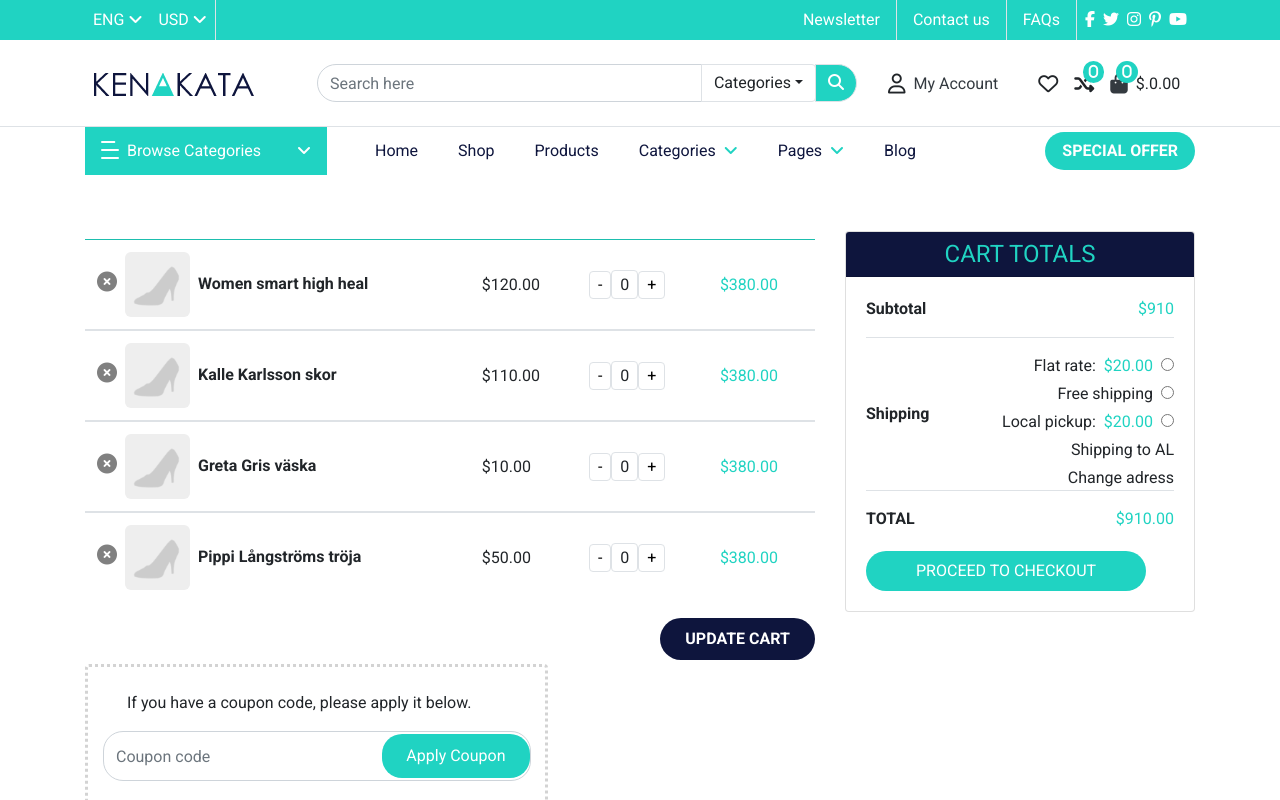
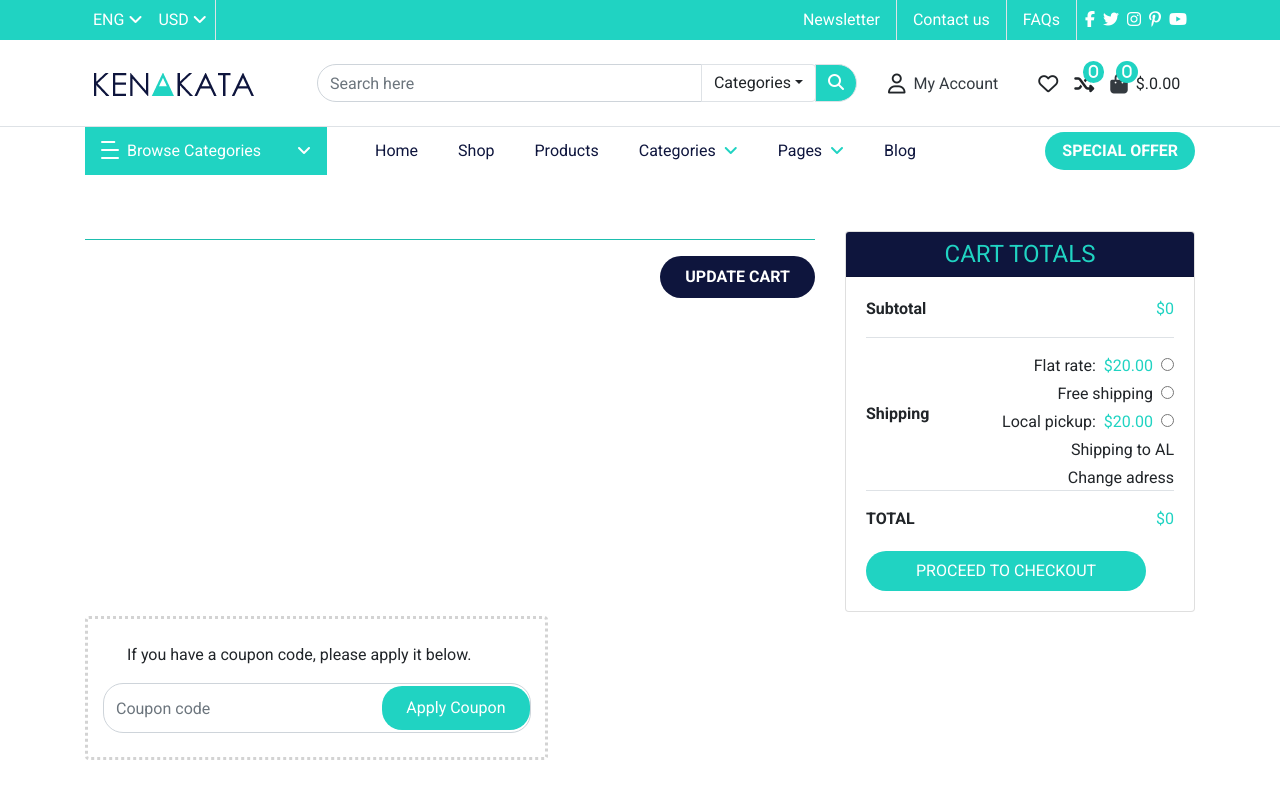
Before and after one commit to Joacim10/eShop, a Vue app: page /shoppingcart in a window 1280 px wide. Shown: the top 800 px of the page. Built offline with nearby package versions, Linux system fonts and the light colour scheme.

Commit message:
shoppingcart1

```diff
--- a/public/index.html
+++ b/public/index.html
@@ -21,7 +21,7 @@
     <div id="app"></div>
     <!-- built files will be auto injected -->
     <script src="https://code.jquery.com/jquery-3.3.1.slim.min.js" integrity="sha384-q8i/X+965DzO0rT7abK41JStQIAqVgRVzpbzo5smXKp4YfRvH+8abtTE1Pi6jizo" crossorigin="anonymous"></script>
-<script src="https://cdnjs.cloudflare.com/ajax/libs/popper.js/1.14.7/umd/popper.min.js" integrity="sha384-UO2eT0CpHqdSJQ6hJty5KVphtPhzWj9WO1clHTMGa3JDZwrnQq4sF86dIHNDz0W1" crossorigin="anonymous"></script>
+  <script src="https://cdnjs.cloudflare.com/ajax/libs/popper.js/1.14.7/umd/popper.min.js" integrity="sha384-UO2eT0CpHqdSJQ6hJty5KVphtPhzWj9WO1clHTMGa3JDZwrnQq4sF86dIHNDz0W1" crossorigin="anonymous"></script>
 <script src="https://stackpath.bootstrapcdn.com/bootstrap/4.3.1/js/bootstrap.min.js" integrity="sha384-JjSmVgyd0p3pXB1rRibZUAYoIIy6OrQ6VrjIEaFf/nJGzIxFDsf4x0xIM+B07jRM" crossorigin="anonymous"></script>
 
  <!-- Owl -->
--- a/src/components/Navbar/BottomNavbar.vue
+++ b/src/components/Navbar/BottomNavbar.vue
@@ -19,13 +19,13 @@
                             <li class="nav-item active ml-4 mt-1">
                                 <router-link class="nav-link darkBlue active" to="/">Home <span class="sr-only">(current)</span></router-link>
                             </li>
-                            <li class="nav-item dropdown ml-4 mt-1">
-                                <router-link class="nav-link darkBlue " to="/shop" id="navbarDropdown" role="button" data-toggle="dropdown" aria-haspopup="true" aria-expanded="false">
+                            <li class="nav-item  ml-4 mt-1">
+                                <router-link class="nav-link darkBlue " to="/shop">
                                     Shop  </router-link>
 
                             </li>
-                            <li class="nav-item dropdown ml-4 mt-1">
-                                <router-link class="nav-link darkBlue " to="/products" id="navbarDropdown" role="button" data-toggle="dropdown" aria-haspopup="true" aria-expanded="false">
+                            <li class="nav-item  ml-4 mt-1">
+                                <router-link class="nav-link darkBlue " to="/products">
                                     Products </router-link>
 
                             </li>
--- a/src/components/Navbar/MiddleNavbar.vue
+++ b/src/components/Navbar/MiddleNavbar.vue
@@ -35,7 +35,7 @@
         </i>
         <a>
           <router-link to="/shoppingcart"><i class="text-dark fa-lg ml-3 fas fa-shopping-bag position-relative">
-            <span class="badge themeBg rounded-pill badge-primary position-absolute badge__">0</span>
+            <span class="badge themeBg rounded-pill badge-primary position-absolute badge__">{{shoppingCartItemCount}}</span>
           </i> </router-link>
         </a>
         <span class="ml-2">$.0.00</span>
@@ -45,7 +45,12 @@
 </template>
 
 <script>
-export default {};
+import { mapGetters } from 'vuex'
+export default {
+  computed: {
+      ...mapGetters(['shoppingCartItemCount'])
+    }
+};
 </script>
 
 <style scoped>
--- a/src/components/ShoppingCart/ShoppingCartItems.vue
+++ b/src/components/ShoppingCart/ShoppingCartItems.vue
@@ -1,27 +1,33 @@
 <template>
   <div>
 
+
     <table class="table table-hover ">
-      <tbody v-for="info in object" :key="info">
+      <tbody  v-for="cartItem in shoppingCart" :key="cartItem._id" :cartItem="cartItem">
         <tr>
           <th scope="row">
-            <i class="fas fa-times-circle mr-2"></i>
 
-            <img src="/image/ShoppingCart/Group 1158.png" />
-            <span class="ml-2 verticalCenter">{{info.desc}}</span>
+
+            <button v-on:click.stop="deleteProductFromCart(cartItem.product._id)">X</button>
+
+
+
+             <img class="img-fluid imageWidth" :src="`${cartItem.product.image}`" alt="">
+            <span class="ml-2 verticalCenter">{{cartItem.product.name}}</span>
+
           </th>
           <td class=" bTop">
-            <span>{{info.price}}</span>
+            <span> ${{cartItem.product.price}}</span>
           </td>
 
           <td class="bTop">
-            <button class="border rounded px-2 bgWhite">-</button>
-            <span class="border bgWhite px-2 py-1 rounded">0</span>
-            <button class="bgWhite border px-2 rounded">+</button>
+            <button class="border rounded px-2 bgWhite" v-on:click.stop="decreaseQuantity(cartItem.product)">-</button>
+            <span class="border bgWhite px-2 py-1 rounded">{{cartItem.quantity}}</span>
+            <button class="bgWhite border px-2 rounded"  v-on:click.stop="increaseQuantity(cartItem.product)">+</button>
           </td>
 
           <td class="theme bTop">
-            <span>$380.00</span>
+            <span>${{ cartItem.product.price * cartItem.quantity}}</span>
           </td>
         </tr>
       </tbody>
@@ -35,8 +41,10 @@
 </template>
 
 <script>
+
+import { mapGetters, mapActions } from 'vuex'
 export default {
-data: () => {
+/*data: () => {
     return {
       object: [
         { desc: "Women smart high heal", price: "$120.00" },
@@ -44,13 +52,27 @@ data: () => {
         { desc: "Greta Gris väska", price: "$10.00" },
         { desc: "Pippi Långströms tröja", price: "$50.00" },
 
+      ]
+    };
+
+  },*/
+
+    methods: {
+         ...mapActions(["deleteProductFromCart", "increaseQuantity", "decreaseQuantity"]),
+
+
+
+    },
+
+ computed: {
+    ...mapGetters(["shoppingCart","product","shoppingCartItemCount", "shoppingCartTotal"])
+  }
 
 
 
 
-      ]
-    };
-  }
+
+
 }
 </script>
 
@@ -69,4 +91,9 @@ th, td {
   color: gray;
   font-size: 20px;
 }
+ .imageWidth {
+        width: 70px;
+
+
+    }
 </style>
--- a/src/components/ShoppingCart/ShoppingCartTotal.vue
+++ b/src/components/ShoppingCart/ShoppingCartTotal.vue
@@ -8,7 +8,7 @@
           <div class="card-body ">
             <div class="d-flex justify-content-between border-bottom">
                <p class="font-weight-bold"> Subtotal</p>
-               <p class="theme">$910</p>
+               <p class="theme">${{shoppingCartTotal}}</p>
             </div>
             <div class="d-flex justify-content-between border-bottom mt-3">
                <p class="font-weight-bold align-self-center"> Shipping</p>
@@ -16,12 +16,12 @@
                 <div class="d-flex justify-content-end">
                 <span class="mr-2">Flat rate: </span>
                  <span class="theme mr-2"> $20.00 </span>
-                 <span><input type="radio" aria-label="Radio button for following text input"></span><br>
+                 <span><input type="radio" aria-label="Radio button for following text input" id=""></span><br>
                  </div>
 
                  <div class="d-flex justify-content-end mt-1">
                  <span class="mr-2">Free shipping </span>
-                 <span><input type="radio" aria-label="Radio button for following text input"></span><br>
+                 <span><input type="radio" aria-label="Radio button for following text input" id="free"></span><br>
                  </div>
                  <div class="d-flex justify-content-end mt-1">
                  <span class="mr-2">Local pickup: </span>
@@ -41,18 +41,23 @@
             </div>
             <div class="d-flex justify-content-between mt-3">
                <p class="font-weight-bold"> TOTAL</p>
-               <p class="theme">$910.00</p>
+               <p class="theme"> ${{shoppingCartTotal}}</p>
             </div>
-           <button
+          <router-link to="/checkout"> <button
               class="btnRadiusCart py-2 mt-1 themeBg border-0 text-white pxCartBtn"
-            >PROCEED TO CHECKOUT</button>
+            >PROCEED TO CHECKOUT</button></router-link>
           </div>
         </div>
   </div>
 </template>
 
 <script>
+import { mapGetters, } from "vuex";
 export default {
+  props: ["cartItem"],
+  computed: {
+    ...mapGetters(["shoppingCartTotal",])
+  },
 
 }
 </script>
--- a/src/store/storeModules/storeCart.js
+++ b/src/store/storeModules/storeCart.js
@@ -33,7 +33,7 @@ export default {
     },
     DELETE_FROM_CART(state,id){
       // console.log(id)
-      state.cart = state.cart.filter(item => {return item.product[0]._id !== id})
+      state.cart = state.cart.filter(item => {return item.product._id !== id})
       // spara till storage
       sessionStorage.setItem('mycart',JSON.stringify(state.cart))
     },
@@ -42,7 +42,7 @@ export default {
       // letar efter den produkt som ska ökas i antal
       let item = state.cart.find(item => {
         // console.log(item.product[0]._id)
-        return item.product[0]._id === cartItem[0]._id
+        return item.product._id === cartItem._id
       })
       // console.log(item);
       // om den finns så ökar vi antal med 1
@@ -56,7 +56,7 @@ export default {
       // console.log(cartItem._id)
       // letar efter den produkt som ska ökas i antal
       let item = state.cart.find(item => {
-        return item.product[0]._id === cartItem[0]._id
+        return item.product._id === cartItem._id
       })
       // console.log(item);
       // om den finns och antal mer än 1 minskar vi antal med 1
@@ -126,7 +126,7 @@ export default {
       if (state.cart.length !== 0) {
         state.cart.forEach(item => {
 
-          total += item.product[0].price * item.quantity
+          total += item.product.price * item.quantity
 
         })
       }
--- a/src/views/Shoppingcart.vue
+++ b/src/views/Shoppingcart.vue
@@ -24,6 +24,7 @@
 import ShoppingCartTotal from "../components/ShoppingCart/ShoppingCartTotal";
 import ApplyCouponComponent from "../components/ReusableComponents/ApplyCouponComponent";
 import ShoppingCartItems from "../components/ShoppingCart/ShoppingCartItems";
+import { mapActions } from 'vuex';
 
 export default {
   name: "Shoppingcart",
@@ -31,6 +32,12 @@ export default {
     ShoppingCartTotal,
     ApplyCouponComponent,
     ShoppingCartItems,
+  },
+  methods: {
+    ...mapActions(["setShoppingCart"])
+  },
+  created (){
+    this.setShoppingCart ()
   }
 };
 </script>
```
